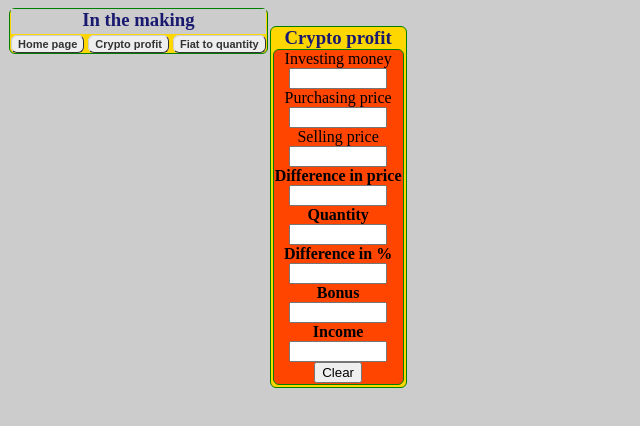
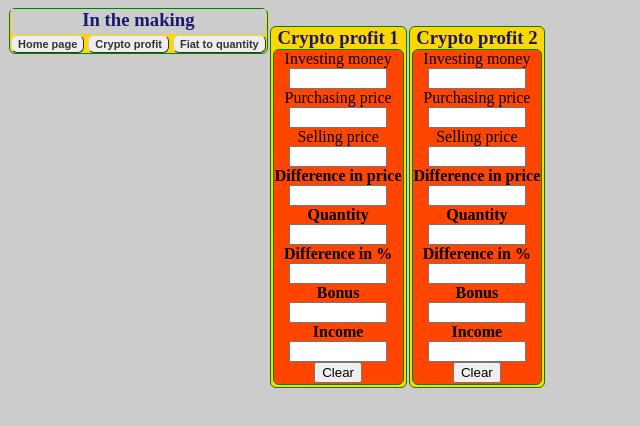
Before and after one commit to myprofit/myprofit.github.io, a plain HTML site: page profit.html in a window 1280 px wide. Shown: the whole page, without its empty margins (0-640 px from the left). Drawn offline with Linux system fonts and the light colour scheme.

Commit message:
Update profit.html

```diff
--- a/profit.html
+++ b/profit.html
@@ -148,7 +148,18 @@ function clearContent0(){
       e("BO").value = f("QUA") * f("DIFF");
       e("INCO").value = f("QUA") * f("CURP");
       e("PERC").value = (f("INCO") / f("INV") -1)*100;
- }</script>
+ }
+//2gen//
+      e("DIFF2").value =  f("CURP2") - f("PURCP2");
+      e("QUA2").value = f("INV2") / (f("PURCP2"));
+      e("BO2").value = f("QUA2") * f("DIFF2");
+      e("INCO2").value = f("QUA2") * f("CURP2");
+      e("PERC2").value = (f("INCO2") / f("INV2") -1)*100;
+ }
+
+
+
+    </script>
  <script src="https://myprofit.github.io/jquery.min.js"></script>
     <script>
 $(document).ready(function(){
@@ -169,7 +180,7 @@ $(document).ready(function(){
 
 
     <div id="" class="floating-box cont1" onkeyup="updateResult()" style="width: auto">
-        <h3 id="cpc">Crypto profit</h3>
+        <h3 id="cpc">Crypto profit 1</h3>
         <cpc>
           <div class="cont2"> <a title="Your invested money in FIAT">Investing
               money</a><br>
@@ -192,6 +203,34 @@ $(document).ready(function(){
             <input value="Clear" onclick="clearContent0()" type="button"></div>
         </cpc> </div>
 
+       <div id="" class="floating-box cont1" onkeyup="updateResult()" style="width: auto">
+        <h3 id="cpc">Crypto profit 2</h3>
+        <cpc>
+          <div class="cont2"> <a title="Your invested money in FIAT">Investing
+              money</a><br>
+            <input id="INV2" value="" style="width: 90px" type="number"><br>
+            <a title="What is the price when you buy in FIAT">Purchasing price</a><br>
+            <input id="PURCP2" value="" style="width: 90px" type="number"> <a title="What is new price when you like to sell in FIAT"><br>
+              Selling price</a><br>
+            <input id="CURP2" value="" style="width: 90px" type="number"><br>
+            <b title="The difference between price in FIAT">Difference in price</b><br>
+            <input id="DIFF2" readonly="true" style="width: 90px" type="text"><br>
+            <b title="Purchased quantity">Quantity</b><br>
+            <input id="QUA2" readonly="true" style="width: 90px" type="text"><br>
+            <b title="Difference in percentage between price in FIAT">Difference
+              in %</b><br>
+            <input id="PERC2" readonly="true" style="width: 90px" type="text"><br>
+            <b title="Current amount of money you earned or lost in FIAT">Bonus</b><br>
+            <input id="BO2" readonly="true" style="width: 90px" type="text"><br>
+            <b title="The final earnings at the point of sale at the current price in FIAT">Income</b><br>
+            <input id="INCO2" readonly="true" style="width: 90px" type="text"><br>
+            <input value="Clear" onclick="clearContent2()" type="button"></div>
+        </cpc> </div>
+
+
+
+
+
 
 
 
```
